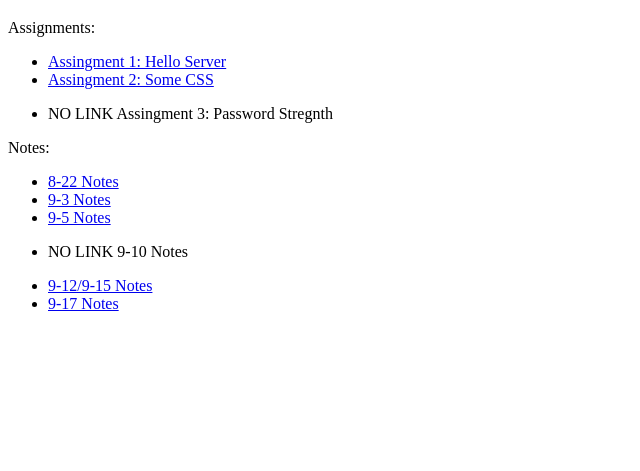
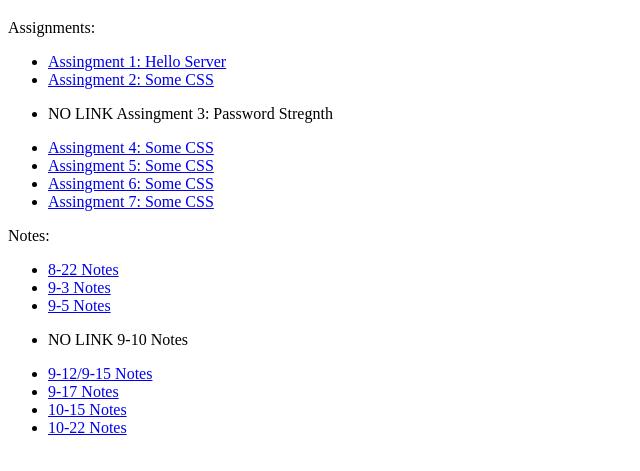
Before and after one commit to Lucas-Jones7/Lucas-Jones7.github.io, a plain HTML site: page TableOfContents.html in a window 1280 px wide. Shown: the part 61-532 px from the top of the page, without its empty margins (0-640 px from the left). Drawn offline with Linux system fonts and the light colour scheme.

Commit message:
Update TableOfContents.html
added links to recent homeworks and notes

```diff
--- a/TableOfContents.html
+++ b/TableOfContents.html
@@ -17,6 +17,10 @@
         <li> <a href="https://lucas-jones7.github.io/Assignment-1/">Assingment 1: Hello Server</a> </li>
         <li> <a href="https://lucas-jones7.github.io/homework2/">Assingment 2: Some CSS</a> </li>
         <li> <p>NO LINK Assingment 3: Password Stregnth</p> </li>
+        <li> <a href="https://lucas-jones7.github.io/Assignment-4/">Assingment 4: Some CSS</a> </li>
+        <li> <a href="https://lucas-jones7.github.io/Assignment-5/">Assingment 5: Some CSS</a> </li>
+        <li> <a href="https://lucas-jones7.github.io/Assignment-6/">Assingment 6: Some CSS</a> </li>
+        <li> <a href="https://lucas-jones7.github.io/Assignment-7/">Assingment 7: Some CSS</a> </li>
     </ul>
 
     <p>
@@ -30,7 +34,8 @@
         <li> <p>NO LINK 9-10 Notes</p> </li>
         <li> <a href="https://lucas-jones7.github.io/9-12--9-15/js-git/index.html">9-12/9-15 Notes</a> </li>
         <li> <a href="https://lucas-jones7.github.io/9-17/calculator.html">9-17 Notes</a> </li>
-
+        <li> <a href="https://lucas-jones7.github.io/10-15/">10-15 Notes</a> </li>
+        <li> <a href="https://lucas-jones7.github.io/10-22/">10-22 Notes</a> </li>
     </ul>
 </body>
 </html>
```
